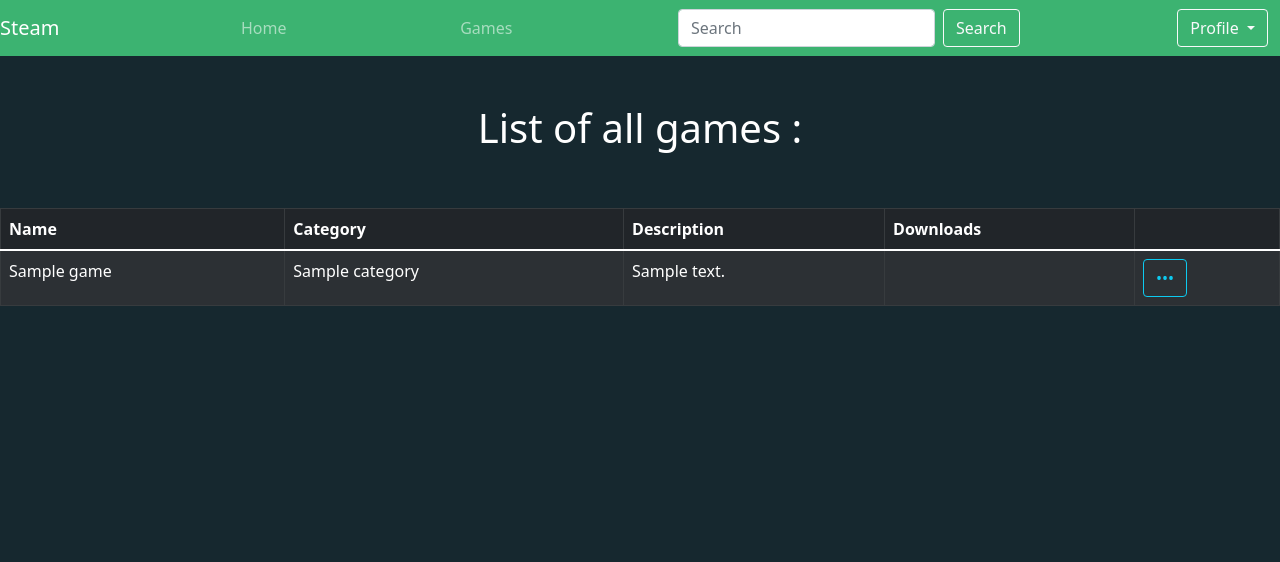
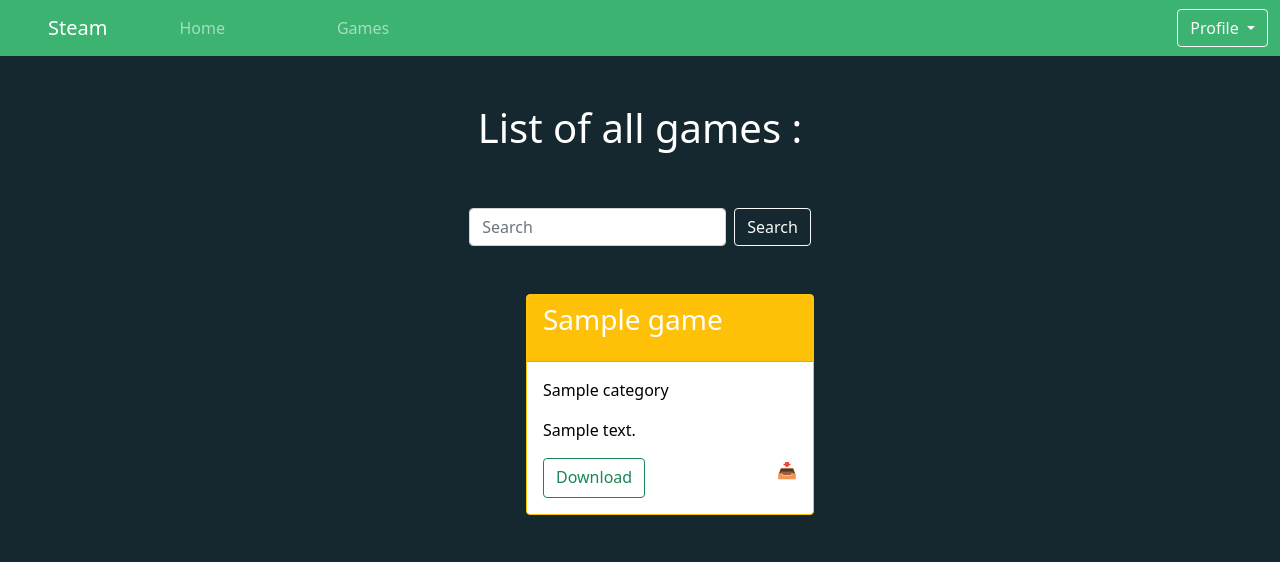
Before and after one commit to Darvasse/ProjWeb2, a Symfony app: template ProjWeb/templates/store.html.twig in a window 1280 px wide. Shown: the top 562 px of the page. Run offline with Twig, Linux system fonts and the light colour scheme; the template is opened without the code that fills it: most values are stand-ins (such as "Sample title", 1, 10 or a date in 2020); some libraries are stand-ins or nearby versions.

Commit message:
Auto stash before revert of "recherche de sinj"
recherche de sinj

```diff
--- a/ProjWeb/templates/base.html.twig
+++ b/ProjWeb/templates/base.html.twig
@@ -17,14 +17,10 @@
 
     <nav class="navbar sticky-top navbar-expand-lg navbar-dark pb-2" style="background-color: #3CB371FF;">
         <div class="container-fluid navbar-nav ">
-            <span class="navbar-brand mb-0 h1">Steam</span>
-            <a class="nav-link" aria-current="page" href="{{ path('home') }}">Home</a>
-            <a class="nav-link" href="{{ path('gamesList') }}">Games</a>
-
-            <form class="d-flex">
-                <input class="form-control me-2" type="search" placeholder="Search" aria-label="Search">
-                <button class="btn btn-outline-light" type="submit">Search</button>
-            </form>
+            <span class="navbar-brand mb-0 ms-5 h1">Steam</span>
+            <a class="nav-link mx-5" aria-current="page" href="{{ path('home') }}">Home</a>
+            <a class="nav-link mx-5" href="{{ path('gamesList') }}">Games</a>
+            <div class="mx-auto"></div>
             <div class="d-flex">
                 {% if is_granted('IS_AUTHENTICATED_FULLY') %}
                     <a class="nav-link btn btn-outline-light me-2" href="{{ path('addGame') }}">📤</a>
--- a/ProjWeb/templates/game.html.twig
+++ b/ProjWeb/templates/game.html.twig
@@ -15,7 +15,7 @@
                 <p class="card-text text-black">{{ game.description }}</p>
                 <a href="{{ path("game_download", {'id': game.getId()}) }}" class="btn btn-outline-success">Download</a>
             </div>
-            {% if app.user.id == game.idUser %}
+            {% if app.user and app.user.id == game.idUser %}
                 <div class="card-footer d-flex">
                     <a class="btn btn-outline-primary me-3" href="{{ path("game_edit", {'id': game.getId()}) }}" >Edit</a>
                     {{ include('games/_delete_form.html.twig') }}
--- a/ProjWeb/templates/index.html.twig
+++ b/ProjWeb/templates/index.html.twig
@@ -26,7 +26,7 @@
                                     <p class="text-black">{{ downloads[game.id] }} 📥</p>
                                 </div>
                             </div>
-                            {% if app.user.id == game.idUser %}
+                            {% if app.user and app.user.id == game.idUser %}
                                 <div class="card-footer d-flex">
                                     <a class="btn btn-outline-primary me-3" href="{{ path("game_edit", {'id': game.getId()}) }}" >Edit</a>
                                     {{ include('games/_delete_form.html.twig') }}
--- a/ProjWeb/templates/store.html.twig
+++ b/ProjWeb/templates/store.html.twig
@@ -9,31 +9,43 @@
         <div class="d-flex justify-content-center align-items-center mt-5">
             <h1 class="text-white">List of all games :</h1>
         </div>
-        <table class="table table-dark table-striped table-hover table-bordered mt-5">
-            <thead>
-            <tr>
-                <th scope="col">Name</th>
-                <th scope="col">Category</th>
-                <th scope="col">Description</th>
-                <th scope="col">Downloads</th>
-                <th scope="col"></th>
-            </tr>
-            </th️ead>
-            <tbody>
-            {% for game in games %}
-                <tr>
-                    <td>{{game.name}}</td>
-                    <td>{{ game.category }}</td>
-                    <td>{{ game.description }}</td>
-                    <td>{{ downloads[game.id] }}</td>
-                    <td>
-                        <a class="btn btn-outline-info" href="{{ path('game_show', {'id': game.getId()}) }}">•••</a>
-                    </td>
+        <div class="d-flex justify-content-center align-items-center mt-5">
+            <form class="d-flex" action="{{ path('redirect_search')}}" method="POST">
+                <input class="form-control me-2" type="search" placeholder="Search" aria-label="Search" name="search" id="search">
+                <button class="btn btn-outline-light" type="submit">Search</button>
 
-                </tr>
-            {% endfor %}
-            </tbody>
-        </table>
+            </form>
+
+        </div>
+
+        <div class="d-flex justify-content-center align-items-center mt-5">
+            <div class="row row-cols-3 row-cols-md-3 g-4 ms-5">
+                {% for game in games %}
+                    <div class="col mb-5">
+                        <div class="card mx-5 border-warning h-100" style="width: 18rem;">
+                            <div class="card-header text-white bg-warning">
+                                <h1 class="h3 mb-3 font-weight-normal">{{game.name}}</h1>
+                            </div>
+                            <div class="card-body">
+                                <p class="card-text text-black">{{ game.category }}</p>
+                                <p class="card-text text-black">{{ game.description }}</p>
+                                <div class="d-flex">
+                                    <a href="{{ path("game_download", {'id': game.getId()}) }}" class="btn btn-outline-success">Download</a>
+                                    <div class="mx-auto"></div>
+                                    <p class="text-black">{{ downloads[game.id] }} 📥</p>
+                                </div>
+                            </div>
+                            {% if app.user and app.user.id == game.idUser %}
+                                <div class="card-footer d-flex">
+                                    <a class="btn btn-outline-primary me-3" href="{{ path("game_edit", {'id': game.getId()}) }}" >Edit</a>
+                                    {{ include('games/_delete_form.html.twig') }}
+                                </div>
+                            {% endif %}
+                        </div>
+                    </div>
+                {% endfor %}
+            </div>
+        </div>
     {% else %}
         <h4>Sorry, no game stored :(</h4>
     {% endif %}
```
Also changed, not shown: ProjWeb/src/Controller/GameController.php (+60 -8 lines), ProjWeb/src/Repository/GameRepository.php (+8 -0 lines).
